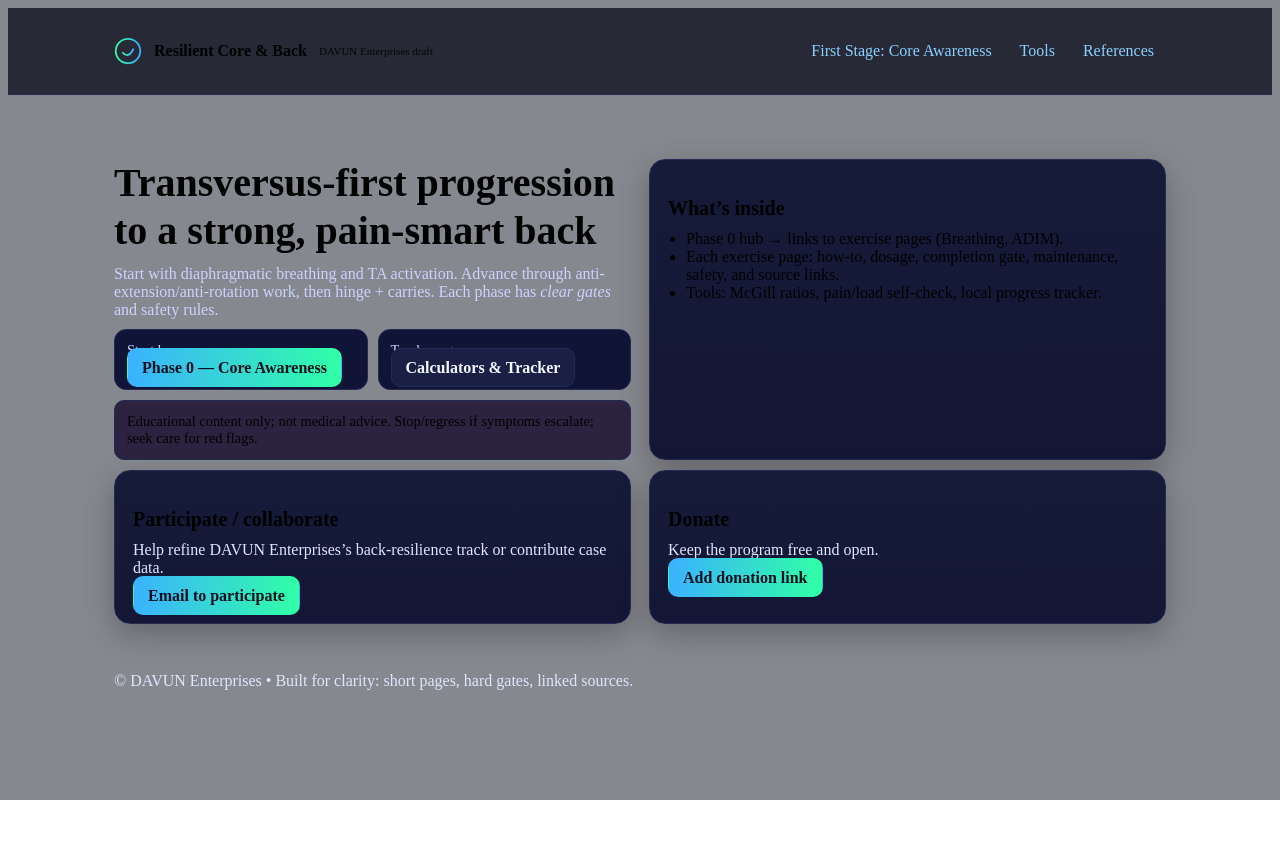
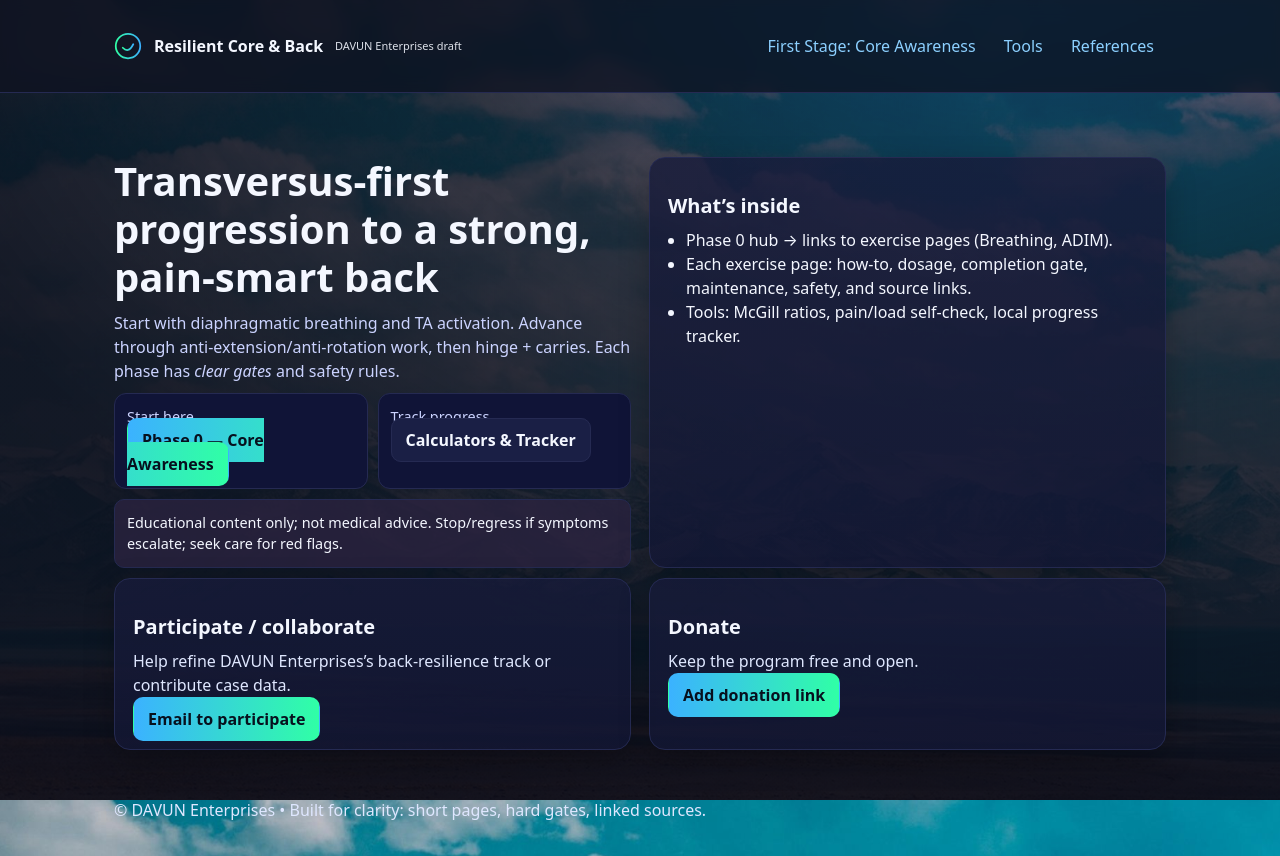
Before and after one commit to mreudelhuber-lab/ubiquitous-chainsaw, a plain HTML site: page index.html in a window 1280 px wide. Before the commit the page ends 808 px from the top, so only its background shows below. Drawn offline with Linux system fonts and the light colour scheme.

Commit message:
Update CSS file with mountain background

```diff
--- a/assets/styles.css
+++ b/assets/styles.css
@@ -1,69 +1,126 @@
 /* assets/styles.css */
+/* ---------- Tokens ---------- */
 :root{
   --bg:#0f1220; --ink:#f4f7ff; --muted:#cbd3ff; --accent:#84ffb5; --accent2:#8cd0ff;
   --warn:#ffd166; --danger:#ff6b6b; --ok:#3ddc97; --card:#151935; --line:#252a52;
   --low:#999; --med:#ffd166; --hi:#84ffb5;
 }
+
+/* ---------- Base ---------- */
 *{box-sizing:border-box}
 html,body{height:100%}
-body::before {
-  content: "";
-  position: fixed;
-  inset: 0;
-  background: url('../assets/background.jpg') no-repeat center center fixed;
-  background-size: cover;background: rgba(15,18,32,0.5); /* semi-transparent overlay */
-  z-index: -1;
+body{
+  margin:0;
+  font:16px/1.5 system-ui,-apple-system,Segoe UI,Roboto,Ubuntu,Cantarell,"Helvetica Neue",Arial;
+  color:var(--ink);
+
+  /* Global background (image sits next to this CSS file) */
+  background: #0f1220 url("bg-mountain.jpg") no-repeat center center fixed;
+  background-size: cover;
 }
+/* Readability overlay under all content */
+body::before{
+  content:"";
+  position:fixed; inset:0; z-index:0;
+  background: radial-gradient(1200px 800px at 80% -10%,
+    rgba(27,32,80,.55) 0%, rgba(15,18,32,.78) 50%, rgba(11,14,27,.92) 100%);
+}
+.wrap, header, main, footer{position:relative; z-index:1}
+
 a{color:var(--accent2); text-decoration:none}
 a:hover{text-decoration:underline}
-.wrap{max-width:1100px;margin-inline:auto;padding:24px}
-header{position:sticky;top:0;background:rgba(15,18,32,.8);backdrop-filter:saturate(1.2) blur(8px);border-bottom:1px solid var(--line);z-index:10}
+
+/* ---------- Header & Nav ---------- */
+header{
+  position:sticky; top:0; z-index:10;
+  background:rgba(15,18,32,.78);
+  backdrop-filter:saturate(1.15) blur(8px);
+  border-bottom:1px solid var(--line);
+}
 header .wrap{display:flex;align-items:center;gap:24px}
 .brand{display:flex;align-items:center;gap:12px}
 .brand svg{width:28px;height:28px}
 nav{margin-left:auto}
 nav a{padding:10px 12px;display:inline-block;border-radius:8px}
-nav a:focus, nav a:hover{background:#1a1f45}
+nav a:hover, nav a:focus-visible{background:#1a1f45;text-decoration:none;outline:none}
+nav a[aria-current="page"]{
+  background:linear-gradient(90deg,#3bb2ff33,#30ffa633);
+  border:1px solid #2a2f5a;
+  border-radius:8px;
+}
+
+/* ---------- Layout ---------- */
+.wrap{max-width:1100px;margin-inline:auto;padding:24px}
 .hero{padding:40px 0 10px}
 .grid{display:grid;gap:18px}
 .cols-2{grid-template-columns:repeat(2,minmax(0,1fr))}
 .cols-3{grid-template-columns:repeat(3,minmax(0,1fr))}
 @media (max-width:900px){ .cols-2,.cols-3{grid-template-columns:1fr} }
+
 .card{
-  background:linear-gradient(180deg,#171b3a 0%,#131735 100%);
-  border:1px solid var(--line); border-radius:16px; padding:18px;
+  background:linear-gradient(180deg,#171b3aCC 0%,#131735CC 100%);
+  border:1px solid var(--line);
+  border-radius:16px; padding:18px;
   box-shadow:0 10px 30px rgba(0,0,0,.25);
 }
+.grid-cards{display:grid;gap:14px;grid-template-columns:repeat(2,minmax(0,1fr))}
+@media (max-width:900px){ .grid-cards{grid-template-columns:1fr} }
+
+/* ---------- Typography & UI ---------- */
 h1,h2,h3{line-height:1.2;margin:0 0 10px}
 h1{font-size:clamp(28px,4vw,40px)}
 h2{font-size:clamp(22px,3vw,28px);margin-top:24px}
 h3{font-size:20px;margin-top:18px}
 p{margin:0 0 10px;color:#dfe7ff}
 .muted{color:var(--muted)}
-.badge{display:inline-flex;align-items:center;gap:6px;padding:4px 8px;border-radius:999px;font-size:12px;border:1px solid #2a2f5a}
+.small{font-size:.9rem}
+.tag{font-size:11px;opacity:.9}
+.mono{font-family:ui-monospace,SFMono-Regular,Menlo,Monaco,Consolas,"Liberation Mono",monospace}
+
+.badge{display:inline-flex;align-items:center;gap:6px;padding:4px 8px;border-radius:999px;font-size:12px;border:1px solid #2a2f5a;background:#101437}
 .b-hi{background:rgba(132,255,181,.12);color:var(--hi);border-color:rgba(132,255,181,.35)}
 .b-med{background:rgba(255,209,102,.12);color:var(--med);border-color:rgba(255,209,102,.35)}
 .b-low{background:rgba(153,153,153,.12);color:var(--low);border-color:rgba(153,153,153,.35)}
+
 .list{margin:0;padding-left:18px}
 .chip{display:inline-block;border:1px solid var(--line);padding:2px 8px;border-radius:999px;font-size:12px;margin-right:6px}
-.btn{appearance:none;border:1px solid var(--line);background:#1a1f45;color:var(--ink); padding:10px 14px;border-radius:10px;cursor:pointer;font-weight:600;}
+
+.btn{
+  appearance:none;border:1px solid var(--line);background:#1a1f45;color:var(--ink);
+  padding:10px 14px;border-radius:10px;cursor:pointer;font-weight:600;
+}
 .btn:hover{filter:brightness(1.1)}
 .btn.primary{background:linear-gradient(90deg,#3bb2ff 0%, #30ffa6 100%); color:#07101e; border-color:transparent}
 .btn.ghost{background:transparent}
-.disclaimer{border-left:4px solid var(--warn); background:#2b2340; padding:12px;border-radius:10px;border:1px solid var(--line)}
-hr{border:0;border-top:1px solid var(--line);margin:18px 0}
+
+.disclaimer{border-left:4px solid var(--warn); background:#2b2340CC; padding:12px;border-radius:10px;border:1px solid var(--line)}
+
+.ok{color:var(--ok)} .warn{color:var(--warn)} .danger{color:var(--danger)}
+
 .kpis{display:flex;gap:10px;flex-wrap:wrap}
-.kpi{flex:1 1 240px;background:#101437;border:1px solid var(--line);border-radius:12px;padding:12px}
-.ok{color:var(--ok)} .warn{color:var(--warn)} .danger{color:var(--danger)}
-.small{font-size:.9rem}
-.tag{font-size:11px;opacity:.9}
-.mono{font-family:ui-monospace, SFMono-Regular, Menlo, Monaco, Consolas, "Liberation Mono", monospace}
+.kpi{flex:1 1 240px;background:#101437; border:1px solid var(--line); border-radius:12px;padding:12px}
+
 .progress{height:10px;background:#0d1330;border-radius:999px;border:1px solid var(--line);overflow:hidden}
 .progress>i{display:block;height:100%;background:linear-gradient(90deg,#3bb2ff,#30ffa6)}
-.grid-cards{display:grid;gap:14px;grid-template-columns:repeat(2,minmax(0,1fr))}
-@media (max-width:900px){ .grid-cards{grid-template-columns:1fr} }
-.dangerbox{border:1px solid rgba(255,107,107,.5);background:rgba(255,107,107,.08);border-radius:12px;padding:12px}
-footer{padding:30px 0 60px;color:#aeb7ff}
+
 .breadcrumbs{margin:8px 0 12px}
 .breadcrumbs a{opacity:.9}
-.sr-only{position:absolute!important;width:1px;height:1px;padding:0;margin:-1px;overflow:hidden;clip:rect(0,0,0,0);white-space:nowrap;border:0;}
+
+.dangerbox{border:1px solid rgba(255,107,107,.5);background:rgba(255,107,107,.08);border-radius:12px;padding:12px}
+
+/* ---------- Footer ---------- */
+footer{padding:30px 0 60px;color:#aeb7ff}
+
+/* ---------- Accessibility ---------- */
+a:focus-visible, button:focus-visible, input:focus-visible, select:focus-visible{
+  outline:2px solid var(--accent2); outline-offset:2px; border-radius:6px;
+}
+.sr-only{position:absolute!important;width:1px;height:1px;padding:0;margin:-1px;overflow:hidden;clip:rect(0,0,0,0);white-space:nowrap;border:0}
+
+/* ---------- Print ---------- */
+@media print{
+  body{background:#fff!important;color:#000!important}
+  body::before, header, nav, .disclaimer, .btn, .tag, .legend, .footer{display:none!important}
+  .card{background:#fff;border:0;box-shadow:none;padding:0}
+  a{color:#000;text-decoration:none}
+}
```
Also changed, not shown: assets/background.jpg (deleted).
